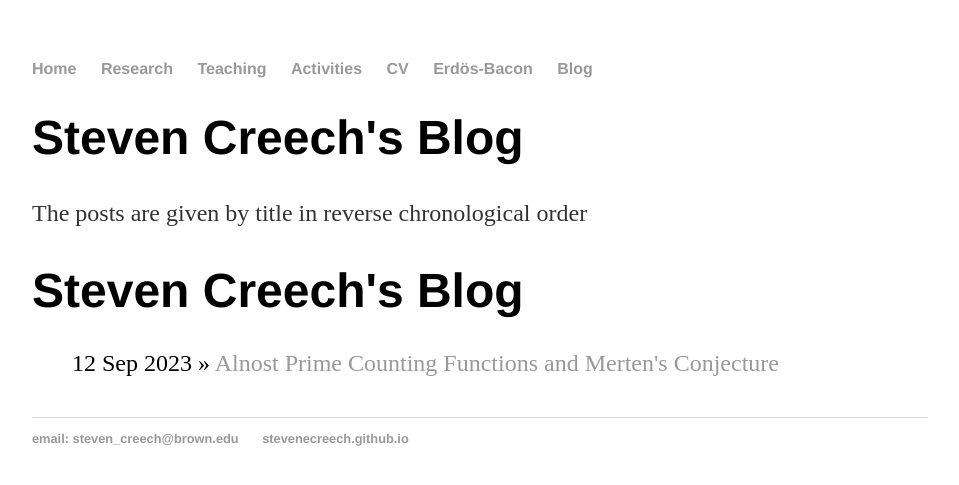
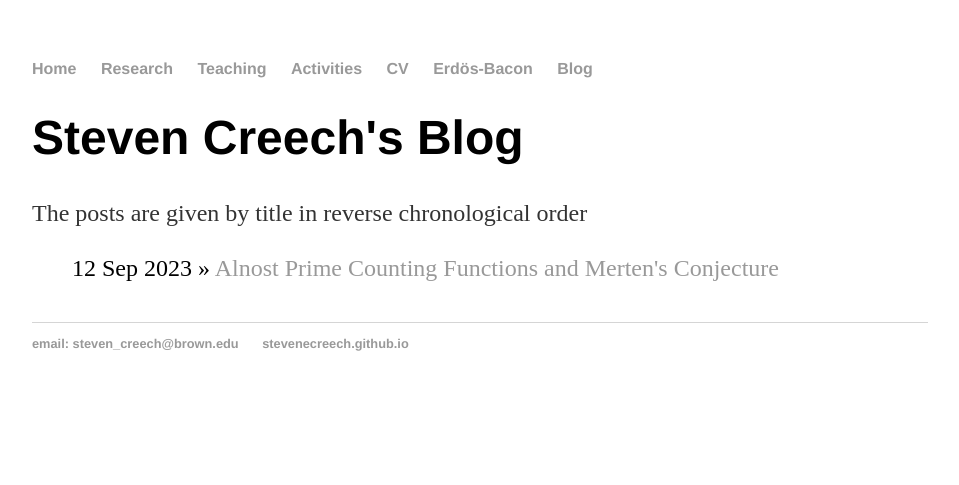
Before and after one commit to stevenecreech/stevenecreech.github.io, a Jekyll site: the page built from blog/index.html, in a window 1280 px wide. Shown: the top 485 px of the page, without its empty margins (160-1119 px from the left). Built offline with Jekyll 4.4.1, drawn with Linux system fonts in a browser that asks for light colours; Markdown is read by kramdown in place of the engine named in the settings.

Commit message:
Update index.html

```diff
--- a/blog/index.html
+++ b/blog/index.html
@@ -2,11 +2,11 @@
 layout: default
 title: Steven Creech's Blog
 ---
-	<h1>Steven Creech's Blog</h1>
 
+
+	<h1>{{ page.title }}</h1>
 	<p>The posts are given by title in reverse chronological order</p>
 
-	<h1>{{ page.title }}</h1>
 	<ul class="posts">
 
 	  {% for post in site.posts %}
```
